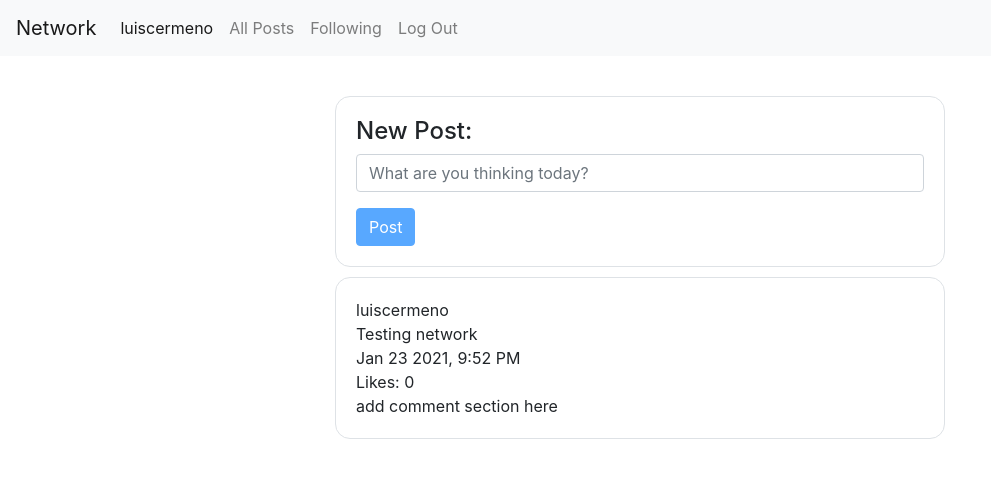
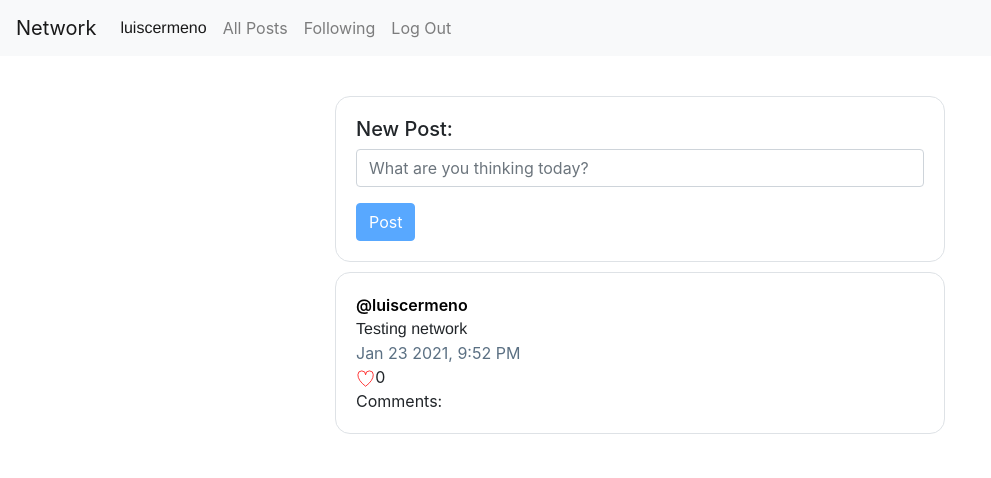
Before and after one commit to luisCermeno/network, a Django app: page / in a window 1280 px wide. Shown: the top 478 px of the page, without its empty margins (0-991 px from the left). Run offline with Django 3.2, Linux system fonts and the light colour scheme; a user stored in the database is signed in; data comes from the database, SQL or seed files in the repository; both versions use the stored data as it was after the commit; tables that the repository leaves empty hold one stand-in row (values such as "Sample post"); some libraries are stand-ins or nearby versions.

Commit message:
Post styled

```diff
--- a/network/static/network/script.js
+++ b/network/static/network/script.js
@@ -114,13 +114,22 @@ function load_posts(filter){
                 section.dataset.section = j
                 col_post.append(section)
             }
+            //Create a clone of the heart svg span
+            heart = document.createElement("span")
+            heart.innerHTML = document.querySelector('.heart-button').outerHTML
+            heart.firstChild.style.display = 'inline'
+            heart.dataset.post_id = post.id
+            //Create a likes span
+            likes = document.createElement("span")
+            likes.innerHTML = `${post.likes.length}`
+
 
             //Get the colums created and fill them with data
             for (j = 0; j < col_post.children.length; j++) {
                 switch(parseInt(col_post.children[j].dataset.section)){
                     //User section
                     case 0:
-                        col_post.children[j].innerHTML = post.user
+                        col_post.children[j].innerHTML = `<a href='#'>@${post.user}</a>`
                         break
                     //Body section
                     case 1:
@@ -132,10 +141,13 @@ function load_posts(filter){
                         break
                     //Likes section
                     case 3:
-                        col_post.children[j].innerHTML = `Likes: ${post.likes.length}`
+                        col_post.children[j].append(heart)
+                        col_post.children[j].append(likes)
+
                         break
+                    //Comments section
                     case 4:
-                        col_post.children[j].innerHTML = 'add comment section here'
+                        col_post.children[j].innerHTML = 'Comments:'
                         break
                 }
             }
--- a/network/static/network/styles.css
+++ b/network/static/network/styles.css
@@ -20,3 +20,40 @@
     border-radius: 15px;
     margin: 10px 0px;
 }
+
+/* post styling */
+/* user */
+[data-section="0"] > a{
+    color: black;
+   font-weight: 600;
+}
+/* body */
+[data-section="1"] {
+    font-family: Helvetica, sans-serif;
+
+}
+/* timestamp */
+[data-section="2"] {
+    color: rgb(91, 112, 131)
+
+}
+/* likes */
+[data-section="3"] {
+
+}
+/* comments */
+[data-section="4"] {
+
+}
+
+svg{
+    height: 19.2px;
+    width: 19.2px;
+    fill: white;
+    stroke: red;
+    stroke-width: 4px;
+}
+svg:hover{
+    fill: red;
+    cursor: pointer;
+}
--- a/network/templates/network/index.html
+++ b/network/templates/network/index.html
@@ -7,7 +7,7 @@
     <!-- Posts view -->
     <div class="col-6" id="posts-wrapper">
         <div id="col_form"class="col col-12 border">
-            <h4>New Post:</h4>
+            <h5>New Post:</h5>
             <form id="new-post-form" action="" method='POST'>
                 <div class="form-group" id="new-post-form">
                     <input required autocomplete="off" id="new-post-body"class="form-control" type="text" placeholder="What are you thinking today?">
@@ -20,6 +20,15 @@
     <div class="col-6" id="following-wrapper">Implement Following here</div>
     <!-- User view -->
     <div class="col-6" id="user-wrapper">Implement User here</div>
-    <div class="col-3"></div>
+    <div class="col-3">
+    </div>
+    <!-- heart icon -->
+    <svg style="display: none" viewBox="0 0 100 100" class="heart-button">
+        <path d="M 10,30
+        A 20,20 0,0,1 50,30
+        A 20,20 0,0,1 90,30
+        Q 90,60 50,90
+        Q 10,60 10,30 z"/>
+    </svg>
 </div>
 {% endblock %}
```
Also changed, not shown: db.sqlite3.
